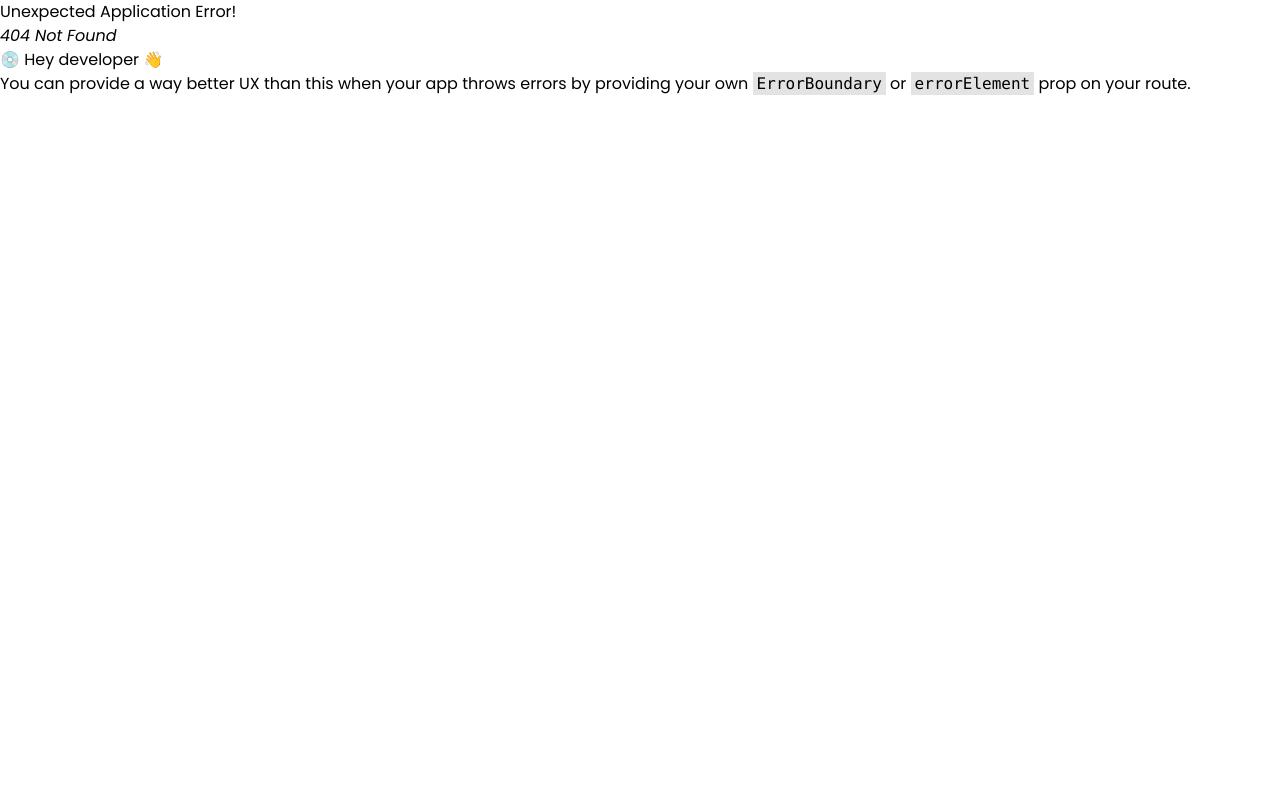
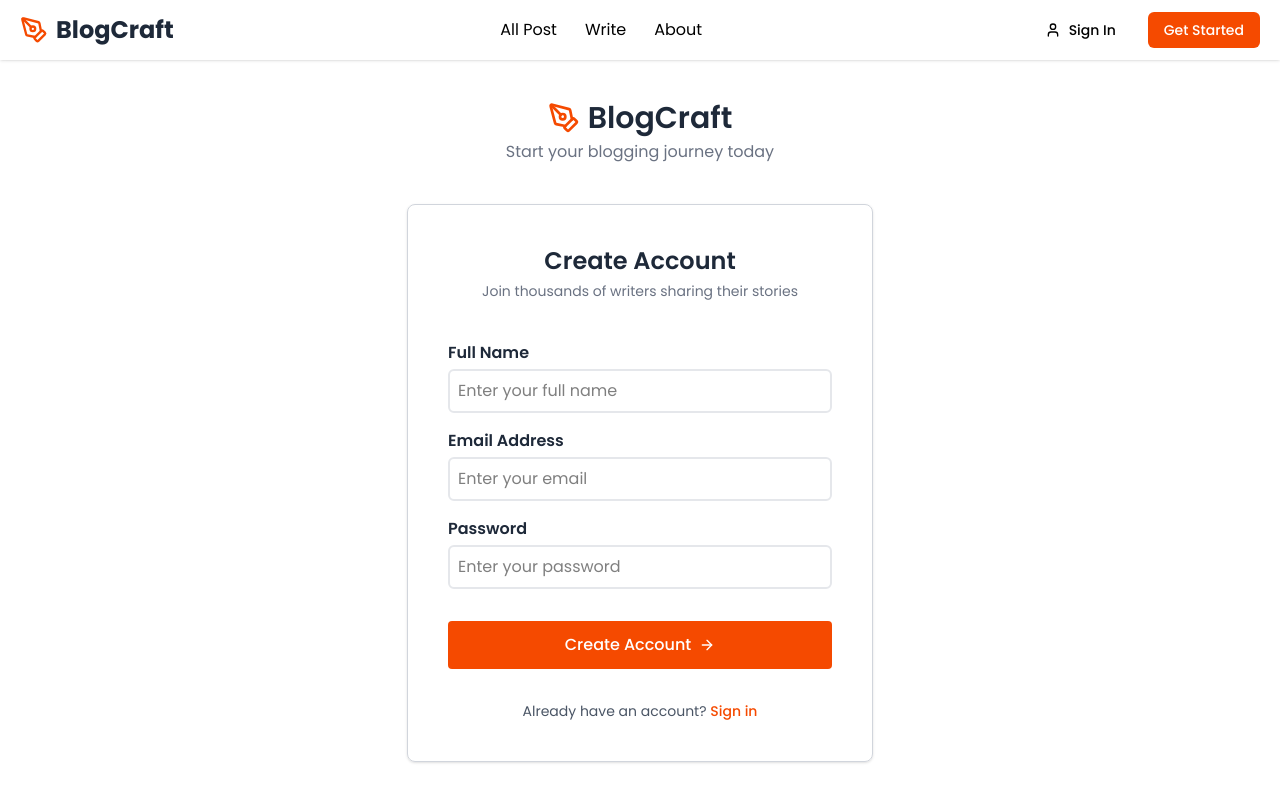
Before and after one commit to abhishekkumar011/BlogCraft, a React (Vite) app in the folder frontend/: page /signup in a window 1280 px wide. Before the commit this address had no page. Built offline with nearby package versions, Linux system fonts and the light colour scheme.

Commit message:
style: design the signup component

```diff
--- /dev/null
+++ b/frontend/src/components/SignupComponents.jsx
@@ -0,0 +1,70 @@
+import { Link } from "react-router-dom";
+import { ArrowRight, PenTool } from "lucide-react";
+
+function SignupComponent() {
+  return (
+    <div className="flex flex-col items-center justify-center mt-10">
+      <div className="flex items-center gap-2">
+        <PenTool className="h-8 w-8 text-primary" />
+        <h1 className="text-3xl font-semibold text-gray-800">BlogCraft</h1>
+      </div>
+      <h4 className="text-gray-500 mt-1">Start your blogging journey today</h4>
+
+      <div className="shadow rounded-lg border border-gray-300 p-10 mt-10">
+        <h2 className="text-2xl text-center font-semibold text-gray-800">
+          Create Account
+        </h2>
+        <h5 className="text-gray-500 mt-1 text-sm text-center">
+          Join thousands of writers sharing their stories
+        </h5>
+
+        <div className="flex flex-col gap-4 mt-10 min-w-sm">
+          <div className="flex flex-col gap-1">
+            <label className=" font-semibold text-gray-800">Full Name</label>
+            <input
+              placeholder="Enter your full name"
+              className="border-2 border-gray-200 p-2 rounded-md outline-0"
+            />
+          </div>
+
+          <div className="flex flex-col gap-1">
+            <label className=" font-semibold text-gray-800">
+              Email Address
+            </label>
+            <input
+              placeholder="Enter your email"
+              className="border-2 border-gray-200 p-2 rounded-md outline-0"
+            />
+          </div>
+
+          <div className="flex flex-col gap-1">
+            <label className=" font-semibold text-gray-800">Password</label>
+            <input
+              placeholder="Enter your password"
+              className="border-2 border-gray-200 p-2 rounded-md outline-0"
+            />
+          </div>
+
+          <button className="flex items-center justify-center rounded w-full h-12 bg-orange-600 cursor-pointer mt-4 hover:bg-orange-700 text-white font-medium">
+            Create Account
+            <ArrowRight className="ml-2 h-4 w-4" />
+          </button>
+
+          <div className="text-center mt-4">
+            <p className="text-sm text-gray-600">
+              Already have an account?{" "}
+              <Link
+                to="/login"
+                className="text-primary hover:text-orange-700 font-medium"
+              >
+                Sign in
+              </Link>
+            </p>
+          </div>
+        </div>
+      </div>
+    </div>
+  );
+}
+
+export default SignupComponent;
--- a/frontend/src/main.jsx
+++ b/frontend/src/main.jsx
@@ -7,6 +7,7 @@ import { createRoot } from "react-dom/client";
 import { createBrowserRouter, RouterProvider } from "react-router-dom";
 import Post from "./pages/Post.jsx";
 import Login from "./pages/Login.jsx";
+import Signup from "./pages/Signup.jsx";
 
 const router = createBrowserRouter([
   {
@@ -20,6 +21,10 @@ const router = createBrowserRouter([
       {
         path: "/login",
         element: <Login />,
+      },
+      {
+        path: "/signup",
+        element: <Signup />,
       },
       {
         path: "/all-post",
--- /dev/null
+++ b/frontend/src/pages/Signup.jsx
@@ -0,0 +1,11 @@
+import SignupComponent from "../components/SignupComponents";
+
+function Signup() {
+  return (
+    <div>
+      <SignupComponent />
+    </div>
+  );
+}
+
+export default Signup;
```
